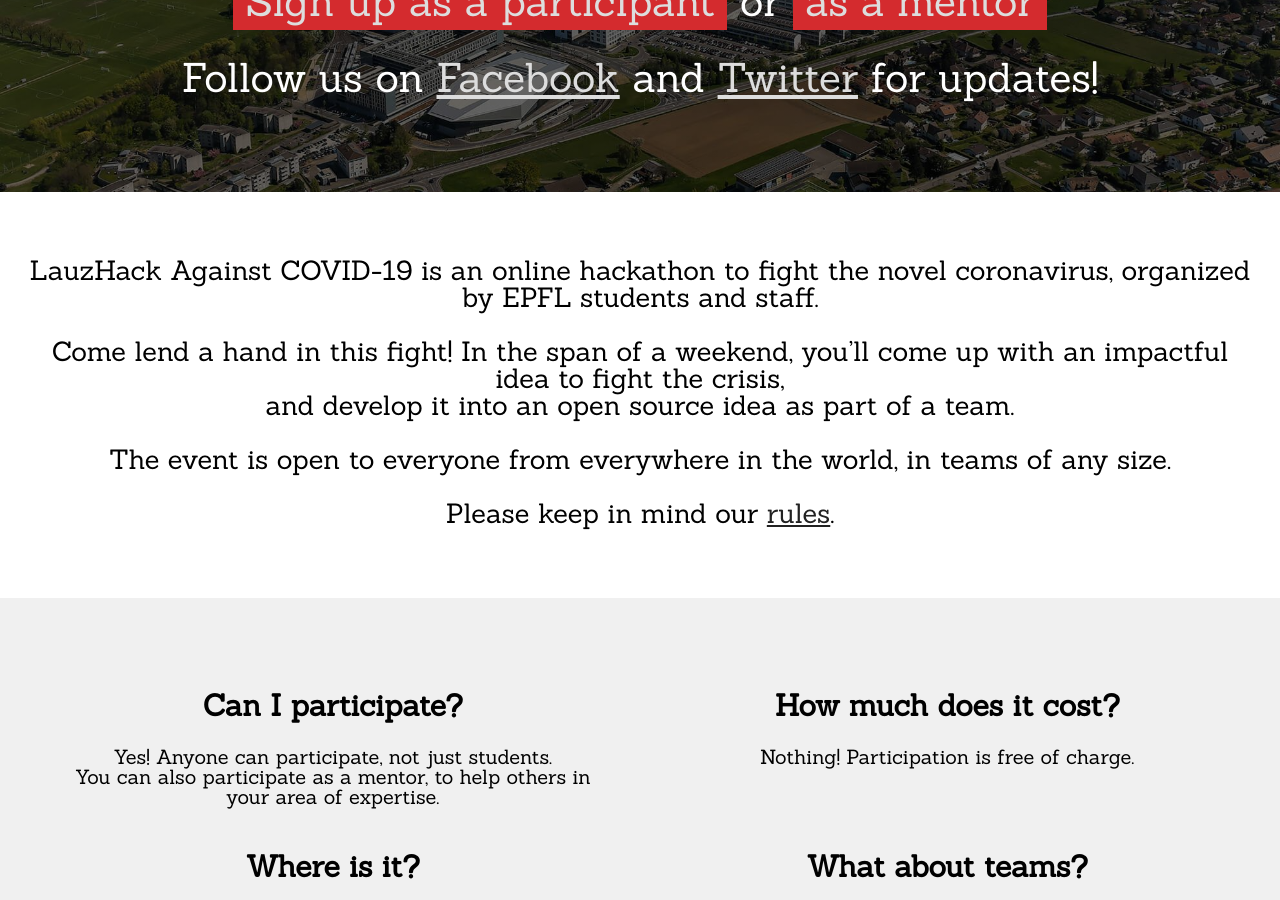
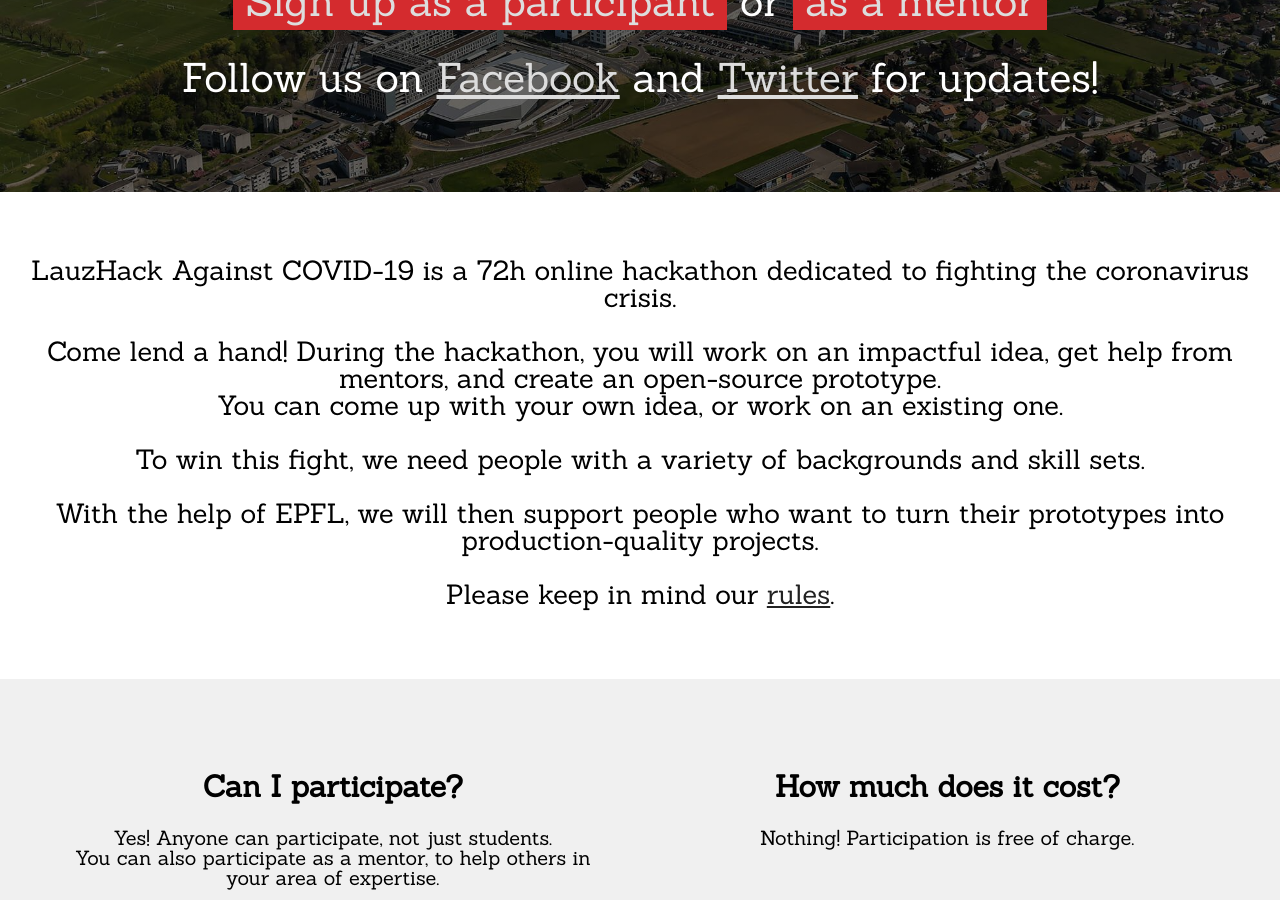
Before and after one commit to LauzHack/ViralHack-website, a Jekyll site: the page built from index.html, in a window 1280 px wide and 900 px high, scrolled down 553 px. Built offline with Jekyll 4.4.1, drawn with Linux system fonts in a browser that asks for light colours.

Commit message:
Update description

```diff
--- a/_data/info.yml
+++ b/_data/info.yml
@@ -10,12 +10,14 @@
 # Event description; short is for e.g. Facebook shared links, long appears on the home page.
 description_short: Online hackathon against COVID-19 from EPFL, Switzerland
 description_long: |-
-  LauzHack Against COVID-19 is an online hackathon to fight the novel coronavirus, organized by EPFL students and staff.
+  LauzHack Against COVID-19 is a 72h online hackathon dedicated to fighting the coronavirus crisis.
 
-  Come lend a hand in this fight! In the span of a weekend, you'll come up with an impactful idea to fight the crisis,
-  and develop it into an open source idea as part of a team.
+  Come lend a hand! During the hackathon, you will work on an impactful idea, get help from mentors, and create an open-source prototype.
+  You can come up with your own idea, or work on an existing one.
 
-  The event is open to everyone from everywhere in the world, in teams of any size.
+  To win this fight, we need people with a variety of backgrounds and skill sets.
+
+  With the help of EPFL, we will then support people who want to turn their prototypes into production-quality projects.
 
 # Contact email. Use a bot-defeating format, otherwise you'll get spammed.
 email: info at lauzhack dot com
```
